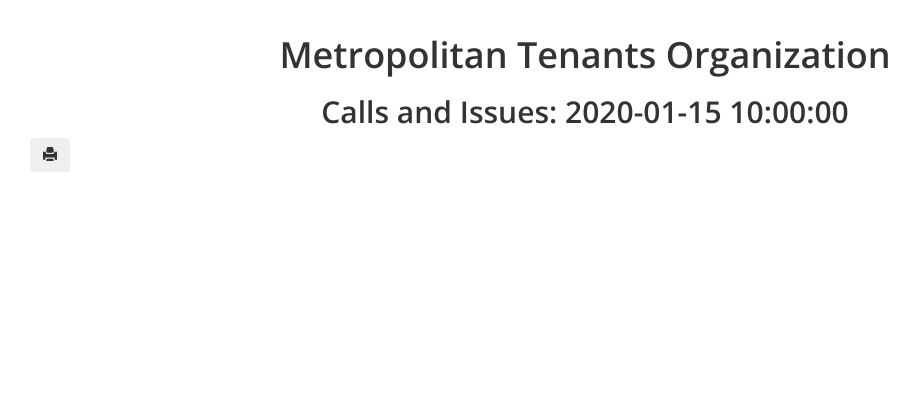
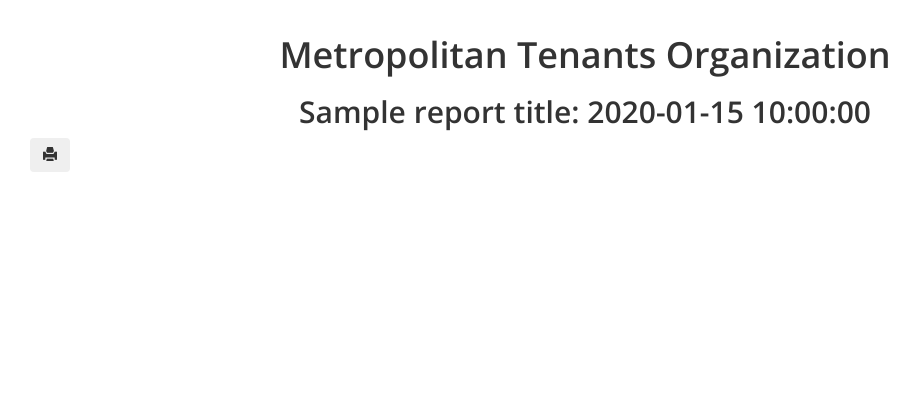
Before and after one commit to MetroTenants/squared_away_reporter, a Flask app: template reporter/templates/print.html in a window 1280 px wide. Shown: the top 420 px of the page, without its empty margins (0-921 px from the left). Run offline with Flask 2, Linux system fonts and the light colour scheme; the template is opened without the code that fills it: most values are stand-ins (such as "Sample title", 1, 10 or a date in 2020); parts of the project's set-up code (start-up, migrations or seed data) failed here and were passed over; some libraries are stand-ins or nearby versions.

Commit message:
adding option to specify report title

```diff
--- a/reporter/static/js/script.js
+++ b/reporter/static/js/script.js
@@ -140,6 +140,7 @@ String.prototype.lpad = function(padString, length) {
     var endDate = document.getElementById("end_date");
     var categoryValues = document.querySelectorAll("#categories option:checked");
     var zipCodes = document.querySelectorAll("#zip_codes option:checked");
+    var reportTitle = document.getElementById("report_title").value;
 
     var queryArgs = [];
 
@@ -160,6 +161,9 @@ String.prototype.lpad = function(padString, length) {
       var zipArr = Array.prototype.slice.call(zipCodes);
       queryArgs.push("zip_codes=" + zipArr.map(function(z){return z.value;}).join(","));
     }
+    if (reportTitle) {
+      queryArgs.push("report_title=" + reportTitle);
+    }
     queryUrl += queryArgs.join("&");
 
     var csvLink = document.getElementById("csvLink");
--- a/reporter/templates/index.html
+++ b/reporter/templates/index.html
@@ -116,6 +116,10 @@
         </select>
       </div>
       <div>
+        <label for="report_title">Report Title</label>
+        <input type="text" id="report_title" class="form-control" placeholder="Calls and Issues" />
+      </div>
+      <div>
         <label for="color_choice">Colors</label>
         <select class="form-control" id="color_choice">
           <option value="YlOrBr">Yellow, Orange, Brown</option>
--- a/reporter/templates/print.html
+++ b/reporter/templates/print.html
@@ -4,7 +4,7 @@
 {% block content %}
 <div class='row col-md-12 col-offset-1 print-report'>
   <h1>Metropolitan Tenants Organization</h1>
-  <h2>Calls and Issues: {{ report_time }}</h2>
+  <h2>{{ report_title }}: {{ report_time }}</h2>
   <button class="btn print-hide" onclick="window.print(); return false">
     <span class="glyphicon glyphicon-print"></span>
   </button>
```
Also changed, not shown: reporter/views.py (+8 -5 lines).
